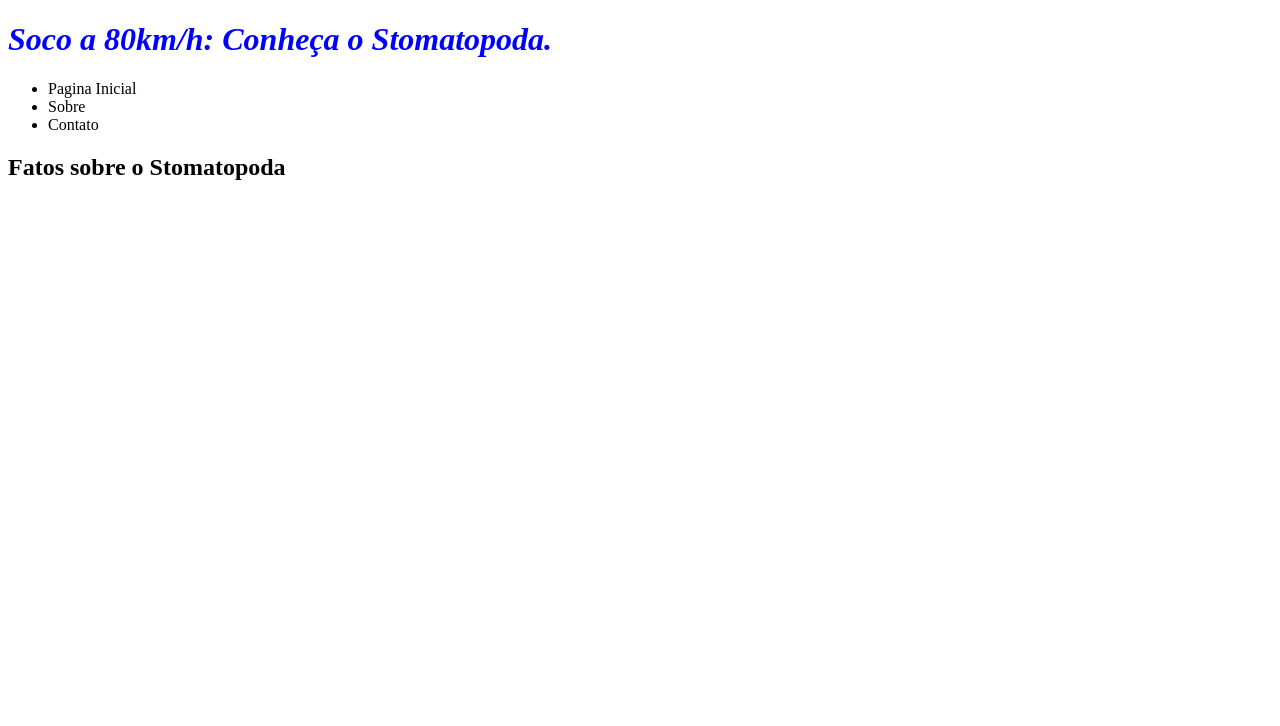
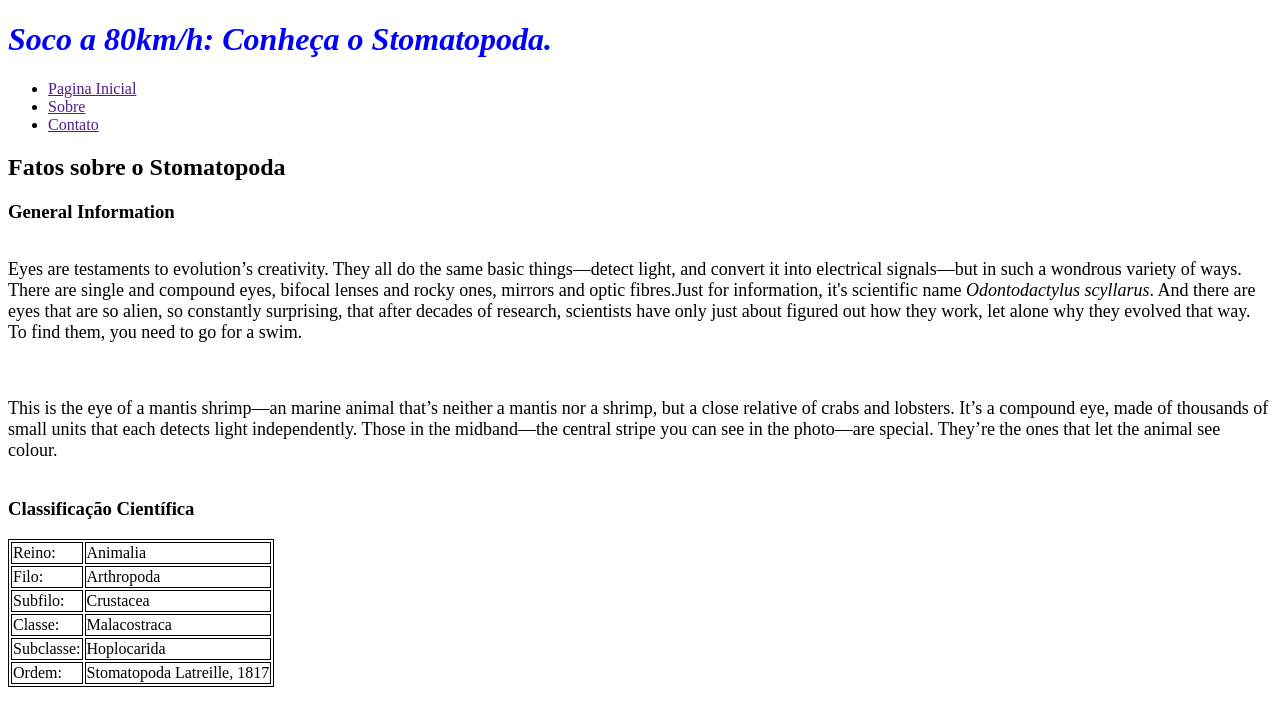
Before and after one commit to Thiago-sLira/Trybe-Estudos, a plain HTML site: page 3.Bloco-Introdução-HTML-CSS/4.HTML-Semantico/index2.html in a window 1280 px wide. Drawn offline with Linux system fonts and the light colour scheme.

Commit message:
Adicionado classificação cientifica em table

```diff
--- a/3.Bloco-Introdução-HTML-CSS/4.HTML-Semantico/index2.html
+++ b/3.Bloco-Introdução-HTML-CSS/4.HTML-Semantico/index2.html
@@ -15,20 +15,71 @@
     <nav>
         <ul>
             <li>
-                <link rel="stylesheet" href="">Pagina Inicial
+                <a href="" target="_blank">Pagina Inicial</a>
             </li>
             <li>
-                <link rel="stylesheet" href="">Sobre
+                <a href="" target="_blank">Sobre</a>
             </li>
             <li>
-                <link rel="stylesheet" href="">Contato
+                <a href="" target="_blank">Contato</a>
             </li>
         </ul>
     </nav>
     <article>
         <h2>Fatos sobre o Stomatopoda</h2>
+
+        <section>
+            <h3>General Information</h3>
+            <p>Eyes are testaments to evolution’s creativity. They all do the same basic things—detect light, and
+                convert it
+                into electrical signals—but in such a wondrous variety of ways. There are single and compound eyes,
+                bifocal
+                lenses and rocky ones, mirrors and optic fibres.Just for information, it's scientific name
+                <em>Odontodactylus scyllarus</em>. And there are eyes that are so alien, so constantly
+                surprising, that after decades of research, scientists have only just about figured out how they work,
+                let
+                alone why they evolved that way. To find them, you need to go for a swim.</p>
+        </section>
+        <section>
+            <h3></h3>
+            <p>This is the eye of a mantis shrimp—an marine animal that’s neither a mantis nor a shrimp, but a close
+                relative of crabs and lobsters. It’s a compound eye, made of thousands of small units that each detects
+                light independently. Those in the midband—the central stripe you can see in the photo—are special.
+                They’re
+                the ones that let the animal see colour.</p>
+        </section>
+        <div class="table">
+            <h3>Classificação Científica</h3>
+            <table>
+<tr>
+    <td>Reino:</td>
+    <td>Animalia</td>
+</tr>
+<tr>
+    <td>Filo:</td>
+    <td>Arthropoda</td>
+</tr>
+<tr>
+    <td>Subfilo:</td>
+    <td>Crustacea</td>
+</tr>
+<tr>
+    <td>Classe:</td>
+    <td>Malacostraca</td>
+</tr>
+<tr>
+    <td>Subclasse:</td>
+    <td>Hoplocarida</td>
+</tr>
+<tr>
+    <td>Ordem:</td>
+    <td>Stomatopoda
+        Latreille, 1817
+        </td>
+</tr>
+            </table>
+        </div>
     </article>
-    <p></p>
 </body>
 
 </html>
--- a/3.Bloco-Introdução-HTML-CSS/4.HTML-Semantico/style2.css
+++ b/3.Bloco-Introdução-HTML-CSS/4.HTML-Semantico/style2.css
@@ -2,3 +2,12 @@ h1 {
     font-style: italic;
     color: blue;
 }
+
+p {
+    display: inline-block;
+    font-size: 18px;
+}
+
+table, td {
+    border: 1px solid black;
+}
```
